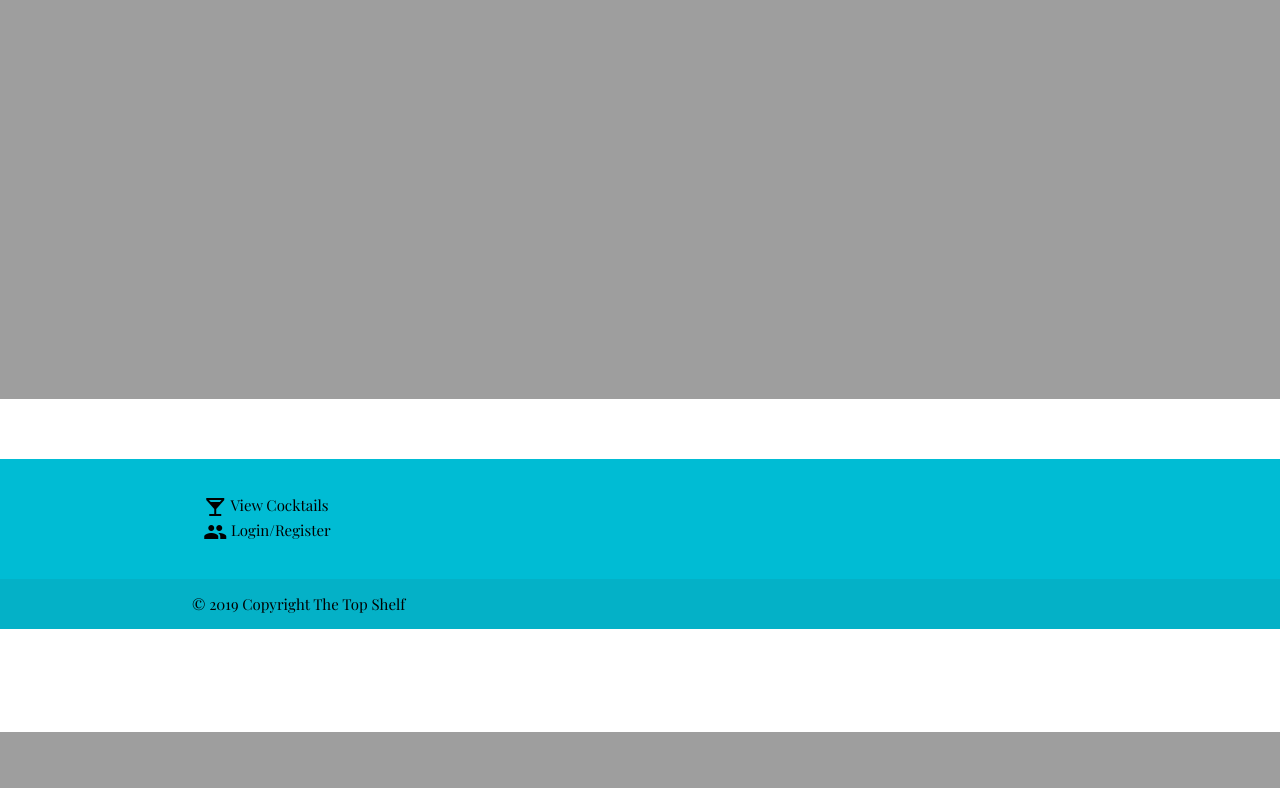
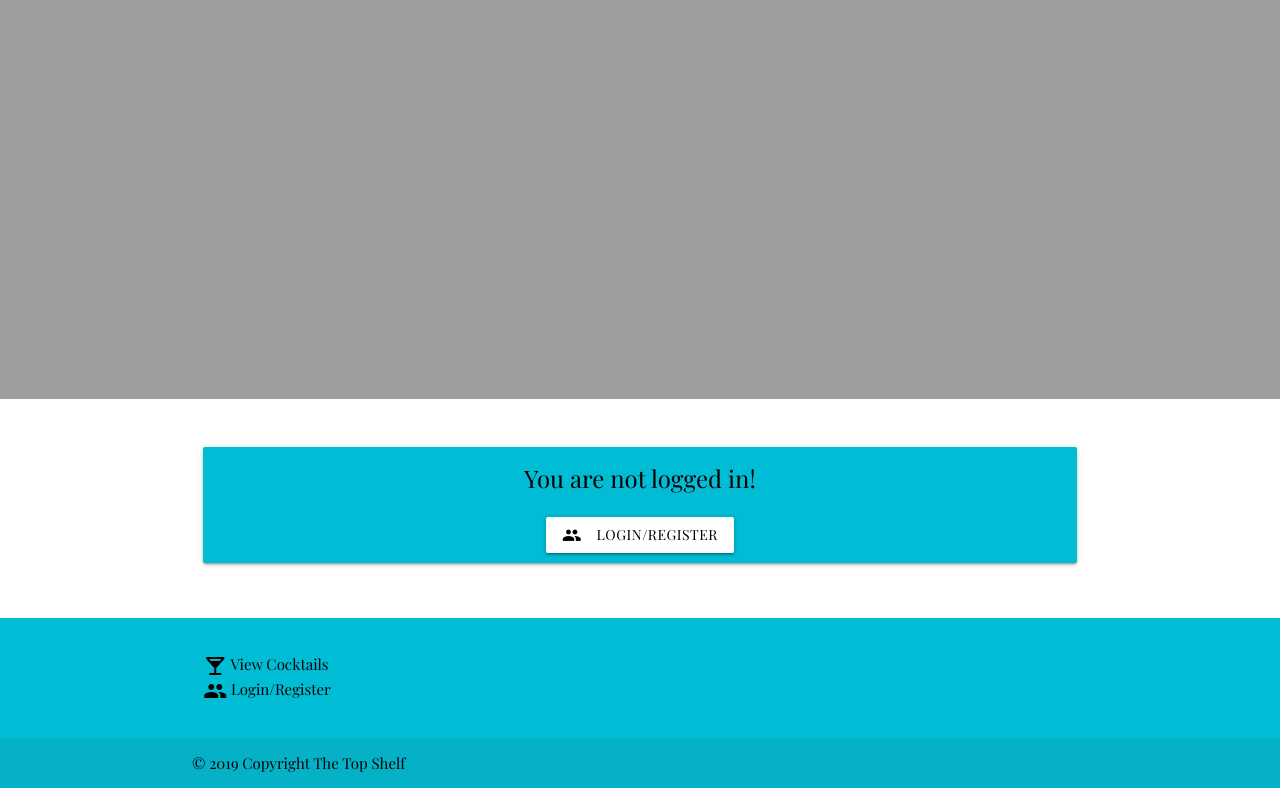
Before and after one commit to walshyc/the-top-shelf, a Flask app: page / in a window 1280 px wide. Shown: the part 68-856 px from the top of the page. Before the commit the page ends 800 px from the top, so only its background shows below. Run offline with Flask 2, Linux system fonts and the light colour scheme; data that the repository does not hold is empty; some libraries are stand-ins or nearby versions.

Commit message:
updated navbar

```diff
--- a/static/css/style.css
+++ b/static/css/style.css
@@ -1,52 +1,61 @@
+/* General Styles */
+
 body {
     font-family: 'Playfair Display', serif;
 }
 
-
-
-.card-link-text{
-    font-weight: 700!important;
+.bold {
+    font-weight: bold;
 }
 
+/* Buttons */
 
-/* .contrast-text{
-    color: #850100!important;
-} */
+.ing-btn {
+    width: 50%!important;
+}
 
-.ing-heading{
+.custom-btn {
+    font-size: 1.5em;
+    font-weight: bold;
+}
+
+.card-btn {
+    margin: 15px;
+}
+
+.login-btn {
+    margin-bottom: 10px;
+}
+
+/* Ingredients Styling */
+
+.ing-heading {
     display: inline-block;
 }
 
-.home_user{
-    padding-bottom: 15px!important;
-    font-weight: 600;
+.ing_table>i, .ing_table {
+    vertical-align: middle !important;
 }
 
-.ing-btn{
-    width: 50%!important;
+/* Card Stlying */
+
+.card-link-text {
+    font-weight: 700!important;
 }
-
-.ing_table > i, .ing_table{ vertical-align: middle !important; }
 
 .card .card-content {
     padding: 15px!important;
 }
 
-.card-btn{
-    margin: 15px;
+
+/* Homepage */
+
+.home_user {
+    padding-bottom: 15px!important;
+    font-weight: 600;
 }
 
-
-.bold{
-    font-weight: bold;
-}
-
-.cocktail-img{
-  /* background-color: #006064;
-  background-blend-mode: lighten; */
-}
-
-.hero-text{
+.hero-text {
     border-radius: 60px;
     background-color: rgb(0, 188, 212, 0.9);
     padding: 0 40px 20px 40px;
@@ -56,41 +65,48 @@ body {
     font-size: 1.2em;
 }
 
-.custom-btn{
-    font-size: 1.5em;
-    font-weight: bold;
-}
+/* Navbar Styling */
 
 nav.nav-extended .nav-wrapper {
     height: 67px;
 }
 
-.logo{
+.logo {
     padding-bottom: 20px;
     text-align: center;
 }
 
-.sidenav > li > a{
+.sidenav>li>a {
     font-weight: bold;
 }
-/* label focus color */
-.input-field input[type=text]:focus + label, .materialize-textarea:focus:not([readonly]) + label, i.prefix {
+
+.cursor-default {
+    cursor: default;
+}
+
+/* Form Styling */
+
+.input-field input[type=text]:focus+label, .materialize-textarea:focus:not([readonly])+label, i.prefix {
     color: #00bcd4 !important;
 }
 
-/* label underline focus color */
+
 .input-field input[type=text]:focus, .materialize-textarea:focus:not([readonly]) {
     border-bottom: 1px solid #00bcd4 !important;
     box-shadow: 0 1px 0 0 #00bcd4 !important;
 }
 
+.select-wrapper input.select-dropdown {
+    color: #00bcd4;
+}
+
 /* Media Queries */
+
 @media screen and (min-width: 993px) {
-    nav .brand-logo{
+    nav .brand-logo {
         padding-left: 15px;
     }
 }
-
 
 @media screen and (min-width: 1250px) {
     .card.medium {
--- a/templates/base.html
+++ b/templates/base.html
@@ -28,7 +28,6 @@
           alt="The Top Shelf Logo"></a>
       <a href="#" data-target="mobile-demo" class="sidenav-trigger"><i class="material-icons black-text">menu</i></a>
       <ul class="right hide-on-med-and-down black-text">
-
         <li><a class="black-text" href="{{url_for('add_cocktail')}}"><i class="material-icons left">note_add</i>Add a
             Cocktail</a></li>
         <li><a class="black-text" href="{{url_for('logout')}}"><i
@@ -40,6 +39,7 @@
   <ul class="sidenav cyan black-text" id="mobile-demo">
     <li class="logo"><a href="/" class="brand-logo black-text"><img class="responsive-img"
           src="/static/img/logo-small.png" alt="The Top Shelf Logo"></a></li>
+    <li><a class="black-text cursor-default" href="#"><i class="material-icons left">group</i>Hi {{session['username'].title()}}!</a></li>
     <li><a class="black-text" href="{{url_for('add_cocktail')}}"><i class="material-icons left">note_add</i>Add a
         Cocktail</a></li>
     <li>
--- a/templates/index.html
+++ b/templates/index.html
@@ -71,6 +71,28 @@
     </div>
 
 </div>
+{% else %}
+<div class="row">
+    <div class="col s12">
+        <div class="card cyan">
+            <!-- Message to let the user know they are not logged in -->
+            <div class="card-content black-text center-align">
+                <span class="card-title">You are not logged in!</span>
+
+            </div>
+
+            <div class="center-align">
+                <a class="waves-effect waves-light btn white black-text login-btn" href="{{url_for('user')}}"><i
+                        class="material-icons left">group</i>Login/Register</a>
+
+            </div>
+        </div>
+
+    </div>
+
+
+</div>
+
 {% endif %}
 
 <div class="row">
```
Lines whose indentation alone changed are shown as unchanged.
